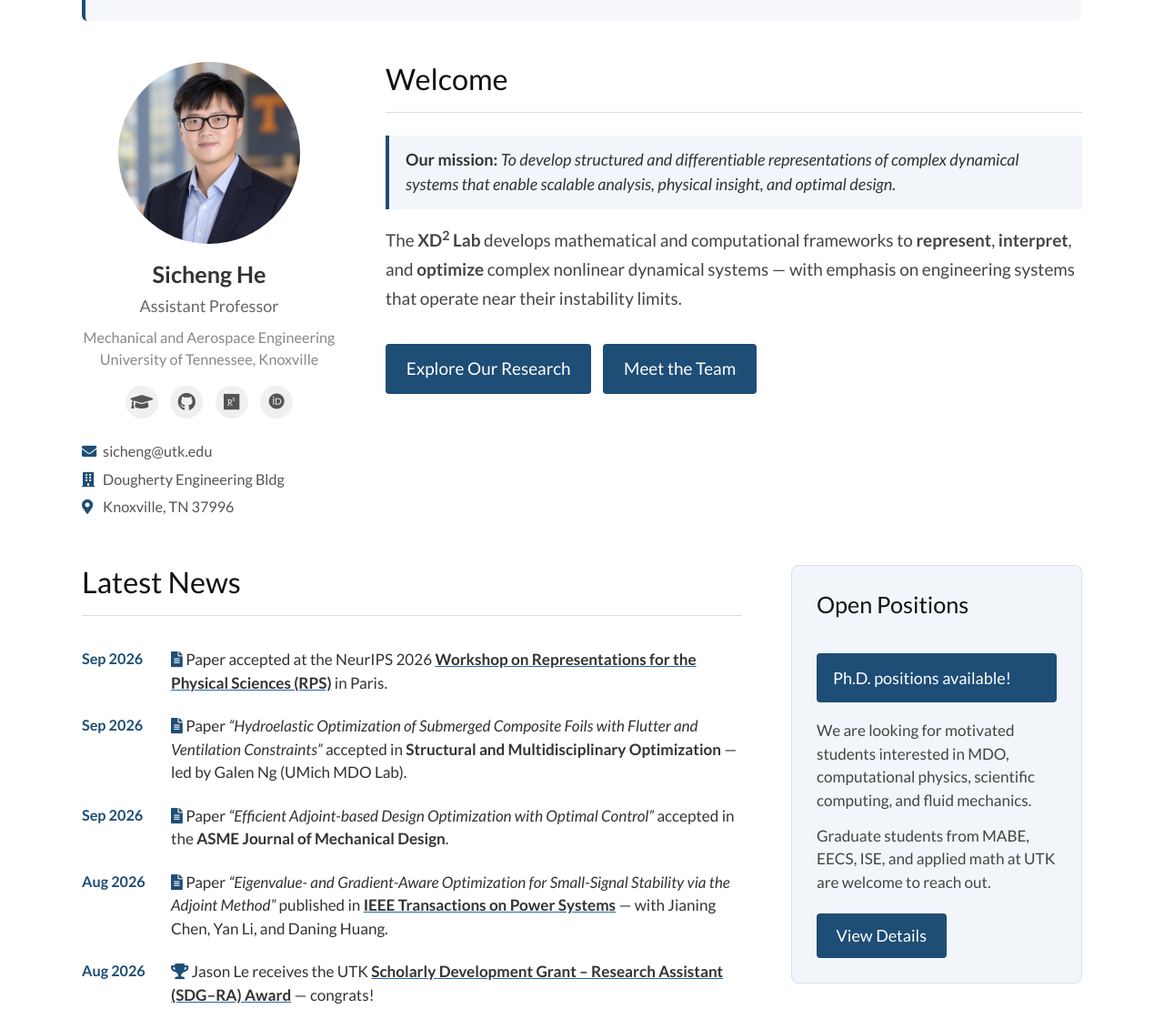
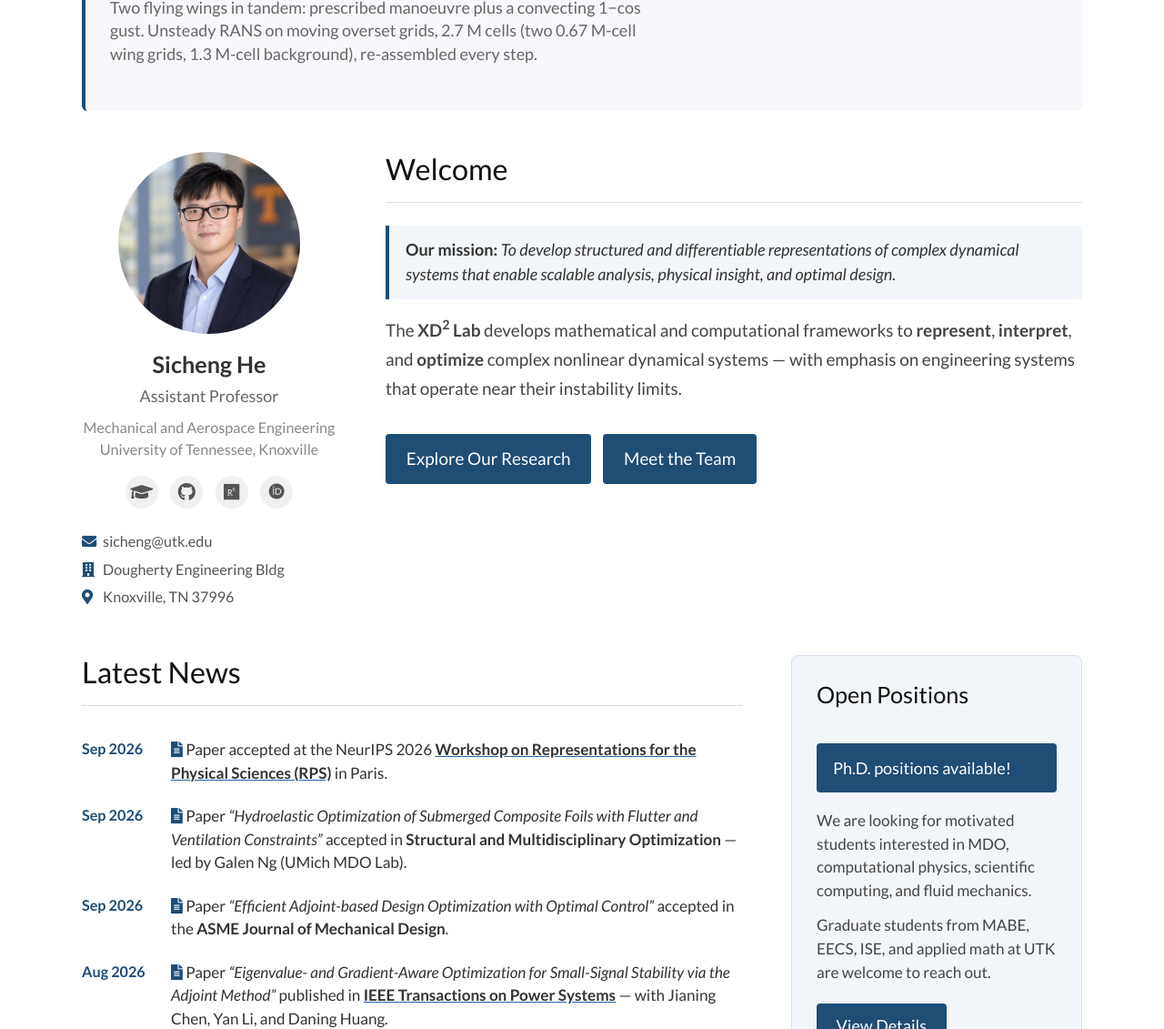
Before and after one commit to xd2lab/xd2lab.github.io, a Jekyll site: the page built from _pages/about.md, in a window 1280 px wide, cut to the strip 789-1920 px from the top of the page. Shown: the whole strip at 91% size. Built offline with Jekyll 4.4.1, drawn with Linux system fonts in a browser that asks for light colours; some web fonts are replaced.

Commit message:
Home: caption for the OversetGym video (grid size, prescribed motion with gust)
Co-Authored-By: Claude Opus 5.5 <noreply@anthropic.com>

```diff
--- a/_pages/about.md
+++ b/_pages/about.md
@@ -345,6 +345,13 @@ redirect_from:
   font-weight: 600;
 }
 
+.featured-caption {
+  font-size: 0.8em;
+  color: #666;
+  margin: 0.5em 0 0 0;
+  line-height: 1.4;
+}
+
 .featured-status {
   color: #666;
   font-style: italic;
@@ -375,6 +382,7 @@ redirect_from:
     <video autoplay muted loop playsinline preload="metadata" poster="/images/oversetgym_poster.jpg">
       <source src="/files/oversetgym_demo.mp4" type="video/mp4">
     </video>
+    <p class="featured-caption">Two flying wings in tandem: prescribed manoeuvre plus a convecting 1&minus;cos gust. Unsteady RANS on moving overset grids, 2.7&nbsp;M cells (two 0.67&nbsp;M-cell wing grids, 1.3&nbsp;M-cell background), re-assembled every step.</p>
   </div>
   <div class="featured-text">
     <span class="featured-tag">Featured</span>
```
